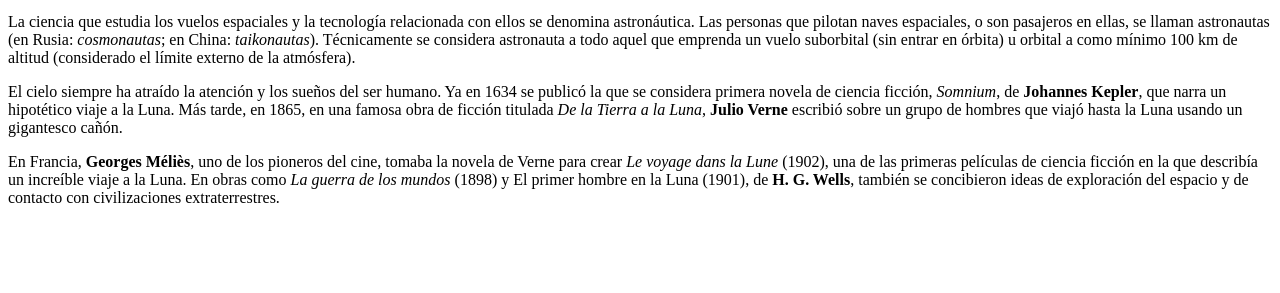
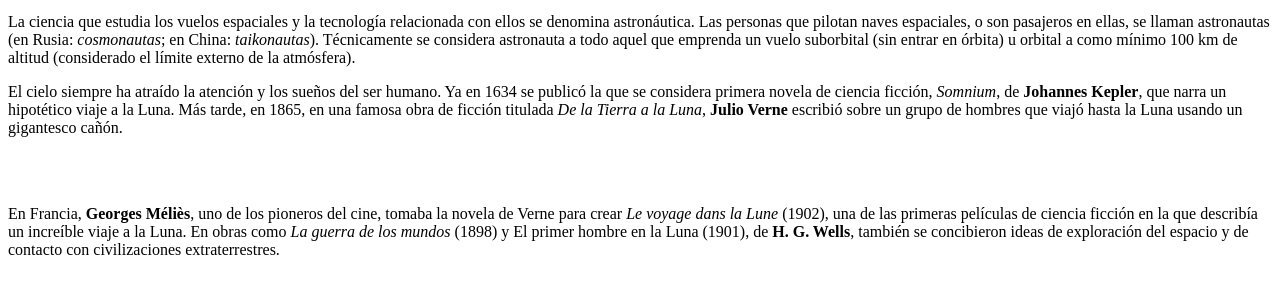
Before and after one commit to JoseFerVG/DYP-WEB, a plain HTML site: page ExploracionEspacial.html in a window 1280 px wide. Shown: the part 137-430 px from the top of the page. Drawn offline with Linux system fonts and the light colour scheme.

Commit message:
Update ExploracionEspacial.html

```diff
--- a/ExploracionEspacial.html
+++ b/ExploracionEspacial.html
@@ -29,6 +29,7 @@ famosa obra de ficción titulada <i>De la Tierra a la Luna</i>, <b>Julio
 Verne</b> escribió sobre un grupo de hombres que viajó hasta la
 Luna usando un gigantesco cañón.</p>
 
+  <p><br></br></p>
 
   <p> En Francia, <b>Georges Méliès</b>, uno de los pioneros del
 cine, tomaba la novela de Verne para crear <i>Le</i> <i>voyage dans
```
